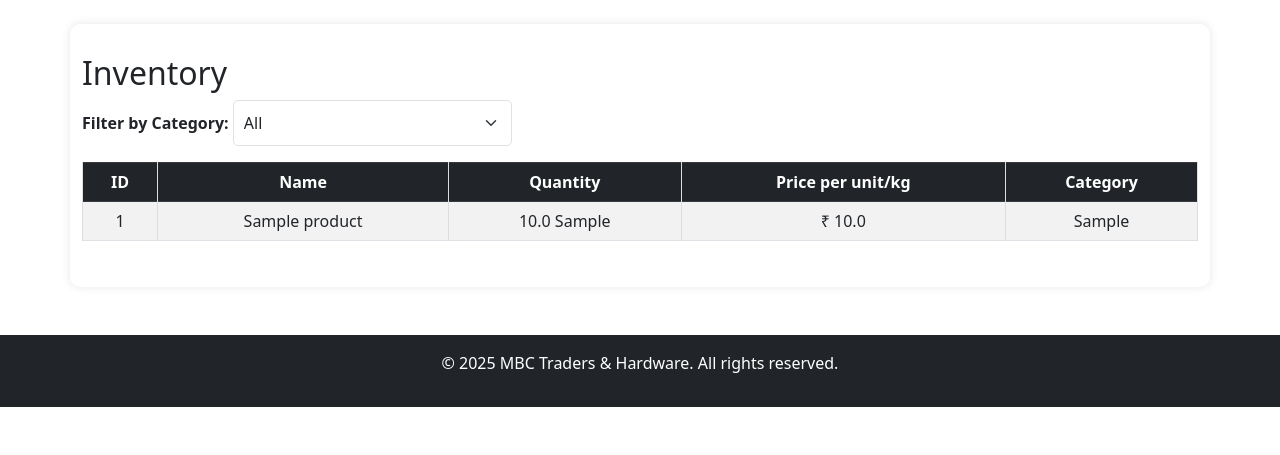
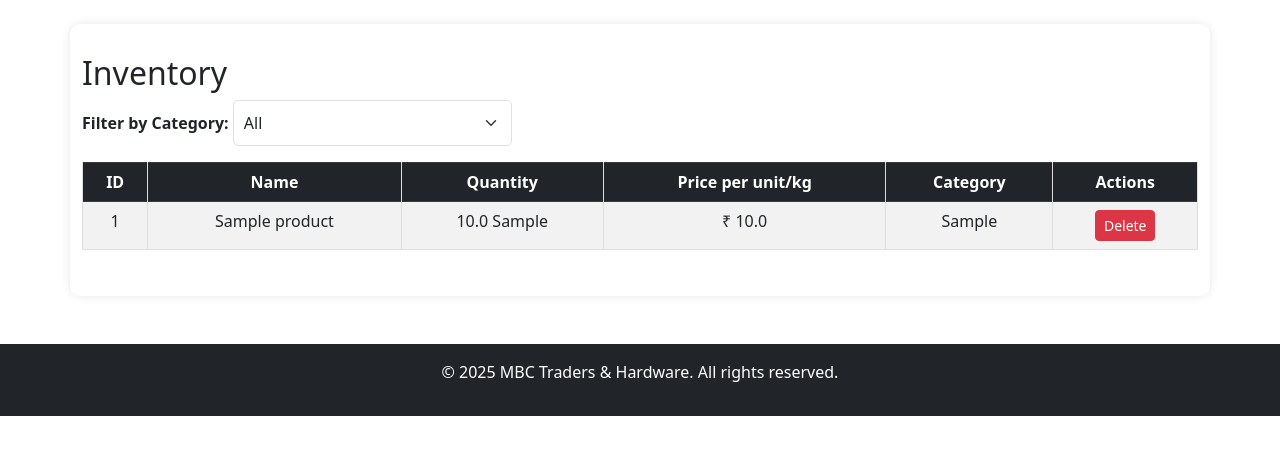
Before and after one commit to AamirSohail07000/Inventory_Management, a Flask app: page /inventory in a window 1280 px wide. Shown: the part 88-543 px from the top of the page. Run offline with Flask 3, Linux system fonts and the light colour scheme; tables that the repository leaves empty hold one stand-in row (values such as "Sample post").

Commit message:
added action button for deleting

```diff
--- a/templates/inventory.html
+++ b/templates/inventory.html
@@ -27,6 +27,7 @@
                 <th>Quantity</th>
                 <th>Price per unit/kg</th>
                 <th>Category</th>
+                <th>Actions</th>
             </tr>
         </thead>
         <tbody>
@@ -37,6 +38,12 @@
                 <td>{{ product.quantity }} {{ product.unit }}</td>
                 <td>₹ {{ product.price }}</td>
                 <td>{{ product.category }}</td>
+                <td>
+                    <a href="{{ url_for('delete_product', id=product.id) }}" class="btn btn-danger btn-sm"
+                       onclick="return confirm('Are you sure you want to delete {{ product.name }}?');">
+                        Delete
+                    </a>
+                </td>
             </tr>
             {% endfor %}
         </tbody>
```
